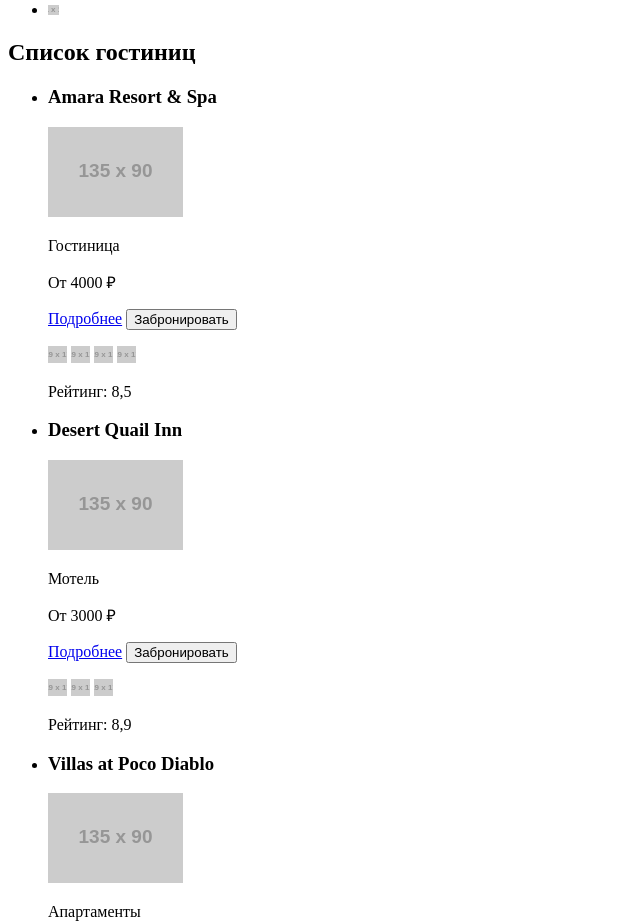
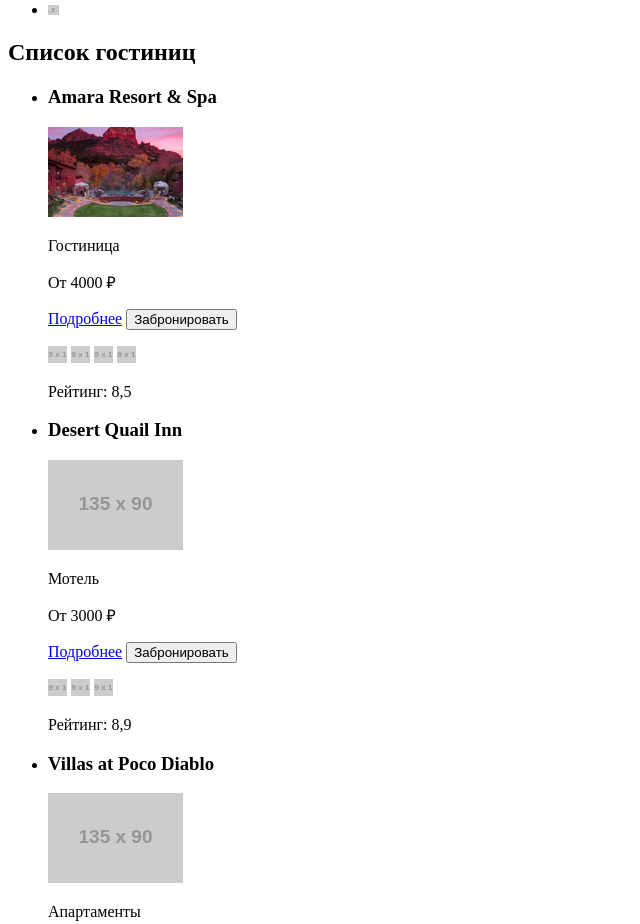
Before and after one commit to Sc00ter522/1664091-sedona-31, a plain HTML site: page catalog.html in a window 1280 px wide. Shown: the part 980-1904 px from the top of the page, without its empty margins (0-640 px from the left). Drawn offline with Linux system fonts and the light colour scheme; placeholder pictures from the web are drawn by us.

Commit message:
Добавил img
Тестово добавил картинки

```diff
--- a/catalog.html
+++ b/catalog.html
@@ -100,7 +100,7 @@
       <ul>
         <li>
           <h3>Amara Resort & Spa</h3>
-          <img src="https://via.placeholder.com/135x90" width="135" height="90" alt="Amara Resort & Spa">
+          <img src="Layer 21.jpg" width="135" height="90" alt="Amara Resort & Spa">
           <p>Гостиница</p>
           <p>От 4000 ₽</p>
           <a href="blank.html">Подробнее</a>
```
Also changed, not shown: Layer 21.jpg (added).
